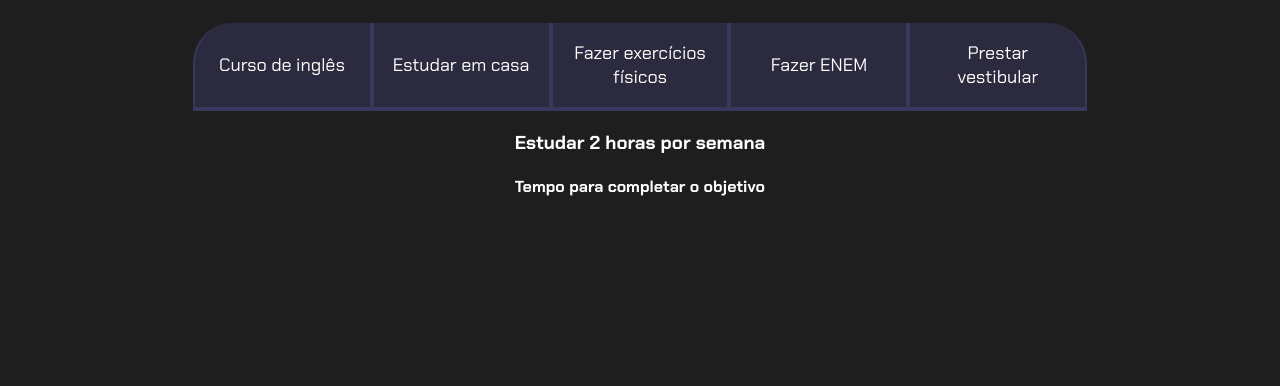
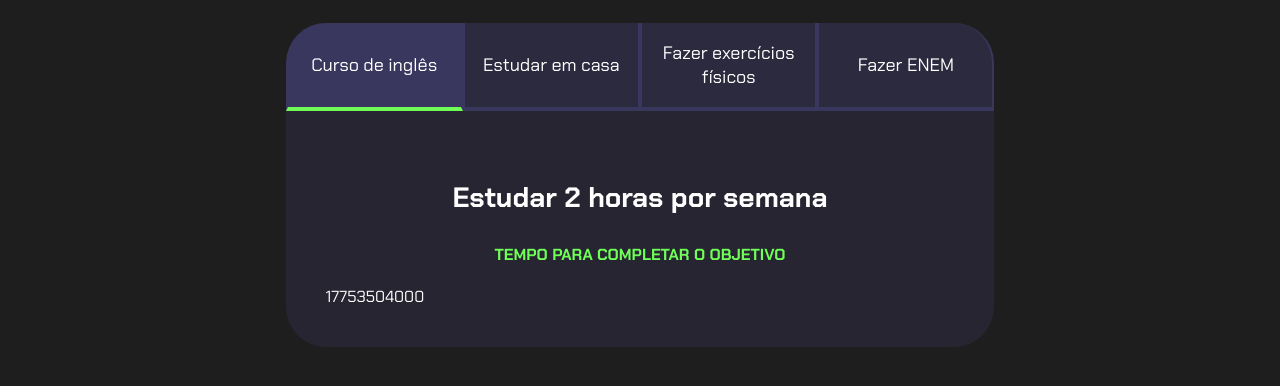
Before and after one commit to aninhagrp/site-objetivos-de-vida-1, a plain HTML site: page index.html in a window 1280 px wide. Both pictures are taken after a click on the button "Curso de inglês". Shown: the part 80-466 px from the top of the page. Drawn offline with Linux system fonts and the light colour scheme; a web font is replaced by a local one.

Commit message:
Add tempo e botões ativos

```diff
--- a/index.html
+++ b/index.html
@@ -9,18 +9,35 @@
 <body>
     <section class="conteudo-principal">
         <h2 class="titulo-principal">Meus objetivos do ano<span>_</span></h2>
+        <div class="conteudo">
         <div class="botoes">
             <button class="botao ativo">Curso de inglês</button>
             <button class="botao">Estudar em casa</button>
             <button class="botao">Fazer exercícios físicos</button>
             <button class="botao">Fazer ENEM</button>
-            <button class="botao">Prestar vestibular</button>
         </div>
         <div class="abas-textos">
-            <div class="aba-conteudo">
+            <div class="aba-conteudo ativo">
                 <h3 class="aba-conteudo-titulo-principal">Estudar 2 horas por semana</h3>
                 <h4 class="aba-conteudo-titulo-secundario">Tempo para completar o objetivo</h4>
+                <div class="contador"></div>
             </div>
+            <div class="aba-conteudo">
+                <h3 class="aba-conteudo-titulo-principal">Fazer listas de exercícios</h3>
+                <h4 class="aba-conteudo-titulo-secundario">Tempo para completar o objetivo</h4>
+                <div class="contador"></div>
+            </div>
+            <div class="aba-conteudo">
+                <h3 class="aba-conteudo-titulo-principal">Frequentar academia</h3>
+                <h4 class="aba-conteudo-titulo-secundario">Tempo para completar o objetivo</h4>
+                <div class="contador"></div>
+            </div>
+            <div class="aba-conteudo">
+                <h3 class="aba-conteudo-titulo-principal">Fazer inscrição</h3>
+                <h4 class="aba-conteudo-titulo-secundario">Tempo para completar o objetivo</h4>
+                <div class="contador"></div>
+            </div>
+        </div>
         </div>
     </section>
     <script src="main.js"></script>
--- a/main.js
+++ b/main.js
@@ -1,12 +1,21 @@
 const botoes = document.querySelectorAll(".botao");
+const textos = document.querySelectorAll(".aba-conteudo")
 
 for(let i=0; i<botoes.length; i++){
     botoes[i].onclick = function(){
 
         for(let j=0; j<botoes.length; j++){
             botoes[j].classList.remove("ativo");
+            textos[j].classList.remove("ativo");
         }
 
         botoes[i].classList.add("ativo");
+        textos[i].classList.add("ativo");
     }
 }
+
+const contadores = document.querySelectorAll(".contador");
+const tempoObjetivo1 = new Date("2024-10-05T00:00:00");
+let tempoAtual = new Date();
+
+contadores[0].textContent = tempoObjetivo1 - tempoAtual;
--- a/style.css
+++ b/style.css
@@ -59,9 +59,34 @@ body{
     display: block;
 }
 
-.botao-ativo{
+.botao.ativo{
     background-color: var(--botao-ativo);
     border-bottom: 4px solid var(--verde);
+}
+
+.abas-textos{
+    background-color: var(--texto-fundo);
+    padding: 40px;
+    border-radius: 0 0 40px 40px;
+}
+
+.aba-conteudo.ativo{
+    display: block;
+}
+
+.aba-conteudo{
+    display: none;
+}
+
+.aba-conteudo-titulo-principal{
+    font-size: 28px;
+    text-align: center;
+}
+
+.aba-conteudo-titulo-secundario{
+    text-align: center;
+    color: var(--verde);
+    text-transform: uppercase;
 }
 
 @media screen and (min-width: 768px) {
```
